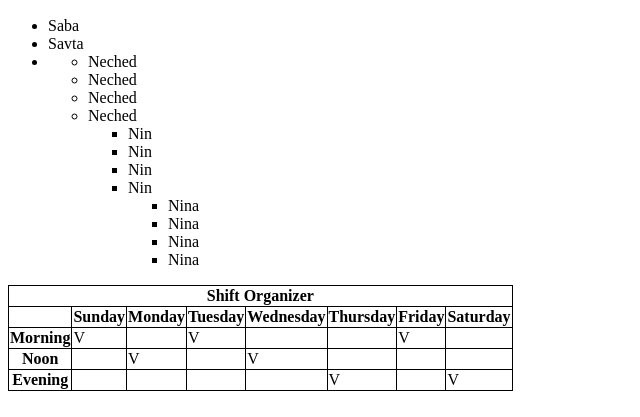
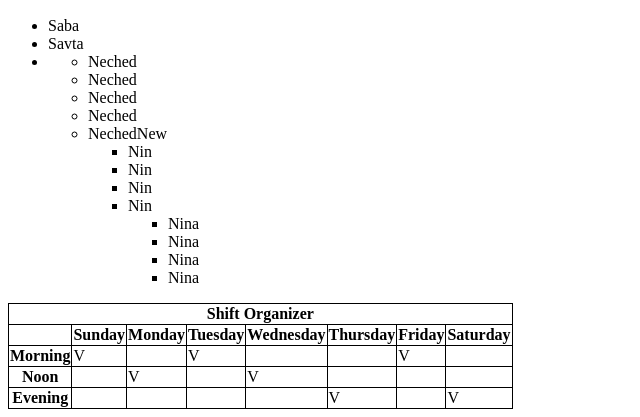
Before and after one commit to Oravihzer/full-new-project, a plain HTML site: page project2ex.html in a window 1280 px wide. Shown: the part 474-891 px from the top of the page, without its empty margins (0-640 px from the left). Drawn offline with Linux system fonts and the light colour scheme.

Commit message:
Add Another Neched

```diff
--- a/project2ex.html
+++ b/project2ex.html
@@ -43,6 +43,7 @@
           <li>Neched</li>
           <li>Neched</li>
           <li>Neched</li>
+          <li>NechedNew</li>
           <ul>
             <li>Nin</li>
             <li>Nin</li>
```
